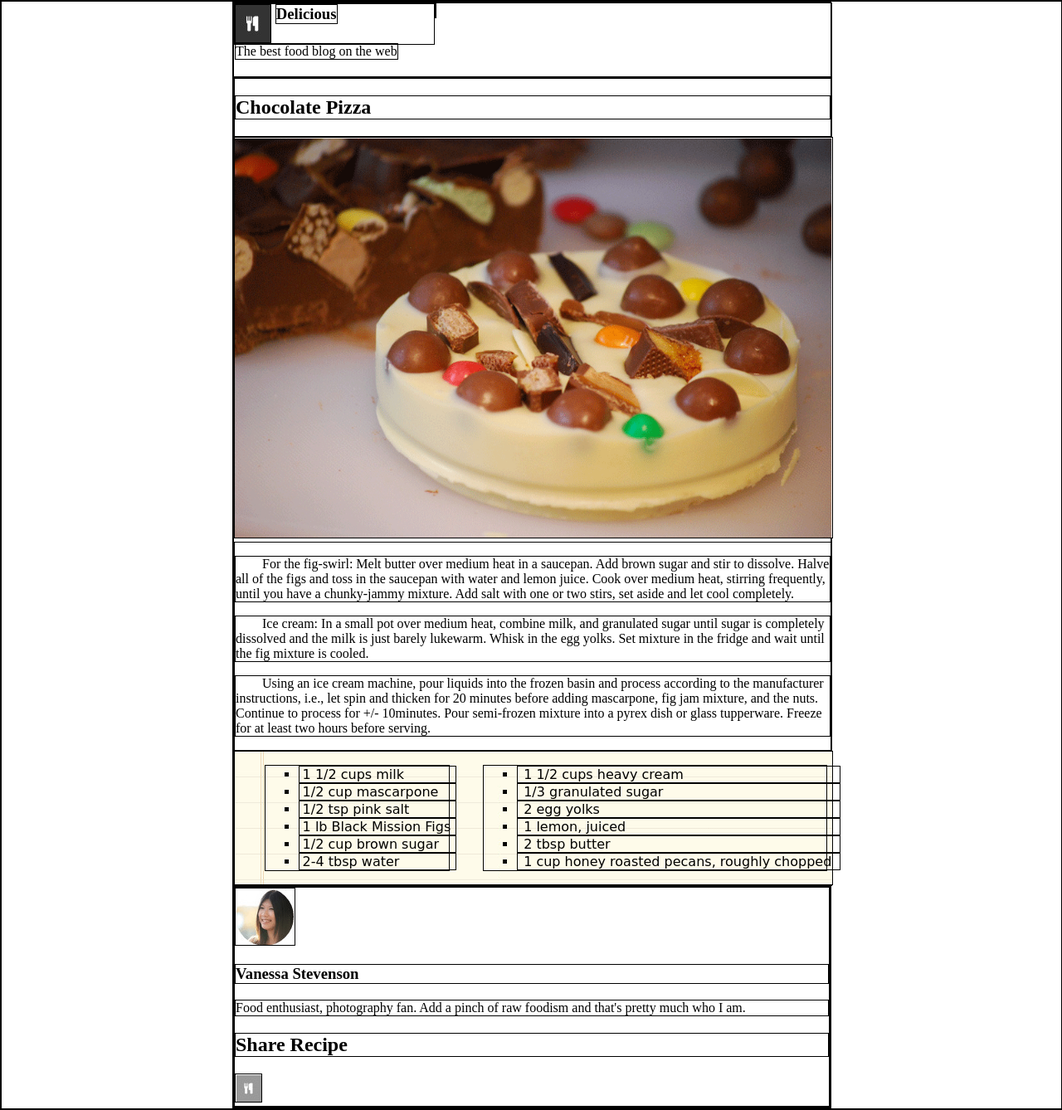
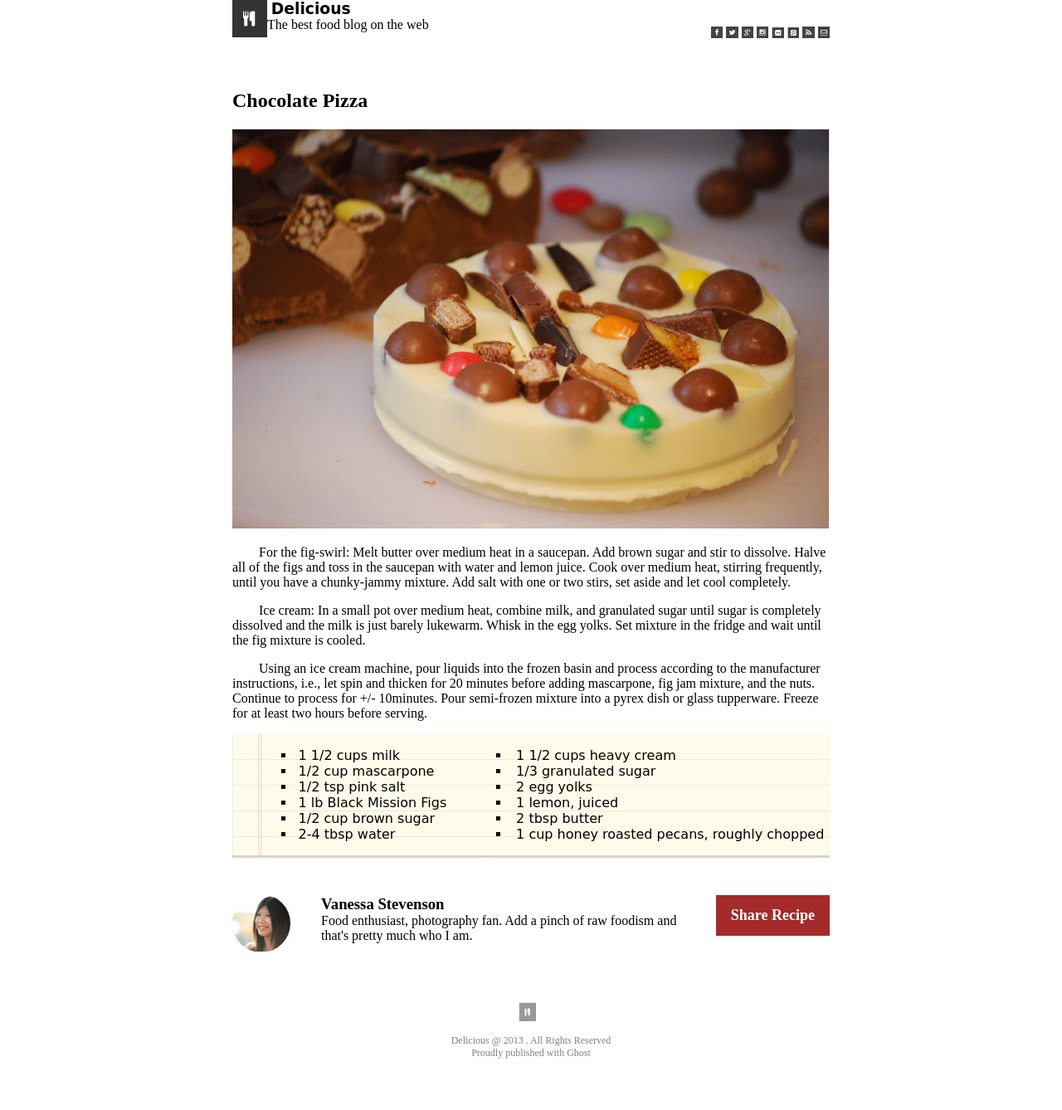
Before and after one commit to StevenJohnson86/chocolate-pizza, a plain HTML site: page index.html in a window 1280 px wide. Shown: the whole page at 83% size. After the commit the page ends 1301 px from the top, so only its background shows below. Drawn offline with Linux system fonts and the light colour scheme.

Commit message:
basic layout almost done

```diff
--- a/index.html
+++ b/index.html
@@ -14,7 +14,15 @@
         </div>
 
         <span>
-          <!-- share icons -->
+          <ul id="share-icon">
+            <li><img src="img/fb-icon.png" alt="Facebook"></li>
+            <li><img src="img/twit-icon.png" alt="Twitter"></li>
+            <li><img src="img/gp-icon.png" alt="Google Plus"></li>
+            <li><img src="img/insta-icon.png" alt="Instagram"></li>
+            <li><img src="img/flic-icon.png" alt="flic"></li>
+            <li><img src="img/pint-icon.png" alt="Pintrest"></li>
+            <li><img src="img/rss-icon.png" alt="RSS"></li>
+            <li><img src="img/mail-icon.png" alt="Email"></li>
         </span>
       </header>
 
@@ -55,13 +63,15 @@
 
       <footer>
         <div class="about-author">
-          <img src="img/van-pic.png" alt="Vanessa Stevenson">
-          <h3>Vanessa Stevenson</h3>
-          <p>Food enthusiast, photography fan. Add a pinch of raw foodism and that's pretty much who I am.</p>
-          <h2>Share Recipe</h2>
-          <img src="img/small-logo.png" alt="small logo">
+          <img id="author" src="img/van-pic.png" alt="Vanessa Stevenson">
+          <div id="author-info">
+            <h3>Vanessa Stevenson</h3>
+            <p>Food enthusiast, photography fan. Add a pinch of raw foodism and that's pretty much who I am.</p>
+          </div>
+          <h4>Share Recipe</h4>
+          <img id="small-logo" src="img/small-logo.png" alt="small logo">
         </div>
-        <!-- copyright -->
+        <p id="copyright">Delicious @ 2013 . All Rights Reserved</br>Proudly published with Ghost</p>
     </footer>
     </main>
   </body>
--- a/style.css
+++ b/style.css
@@ -1,5 +1,5 @@
 * {
-  border: 1px solid black;
+  /*border: 1px solid black;*/
 }
 body {
   margin: 0%;
@@ -21,7 +21,7 @@ main {
 
 #head-top {
   height: 5.5em;
-  width: 100%
+  width: 100%;
 
 }
 
@@ -41,6 +41,7 @@ main {
   float: left;
   margin: 0% 27.5% 0% 2%;
   padding: 0em;
+  font-family: cursive;
 }
 
 #head-logo p {
@@ -48,6 +49,22 @@ main {
   float: left;
 }
 
+#share-icon {
+  float: right;
+  margin-bottom: 0em;
+  margin-top: 2em;
+}
+
+#share-icon li {
+  display: inline;
+  margin: 0px;
+  padding: 0px;
+}
+
+#share-icon img {
+  width: .9em;
+  margin: 0px;
+}
 
 #main-content {
   width: 100%
@@ -64,6 +81,7 @@ main {
 .recipe {
   background-image: url(img/list-bg.png);
   background-size: inherit;
+  box-shadow: 0px 3px lightgray;
   width: 100%;
 }
 
@@ -78,3 +96,53 @@ main {
   padding: 0% 2%;
   font-family: comic, cursive;
 }
+
+.about-author {
+  width: 100%;
+  margin-top: 3em;
+  height: 5em;
+  padding-bottom: 4em;
+}
+
+#author {
+  float: left;
+
+}
+#author-info {
+  display: inline;
+  width: 60%;
+  float: left;
+  margin: 0% 5% 0% 5%;
+}
+.about-author h3 {
+  float: left;
+  margin: 0%;
+}
+
+.about-author p {
+  float: left;
+  margin: 0%;
+}
+
+.about-author h4 {
+  color: white;
+  background-color: brown;
+  float: right;
+  padding: .8em 1em;
+  font-size: 18px;
+  margin: 0em;
+}
+
+#small-logo {
+  width: 3%;
+  position: relative;
+  top: 100%;
+  right: 32%;
+}
+
+#copyright {
+  color: gray;
+  font-size: 12px;
+  text-align: center;
+  margin: 2em;
+}
```
